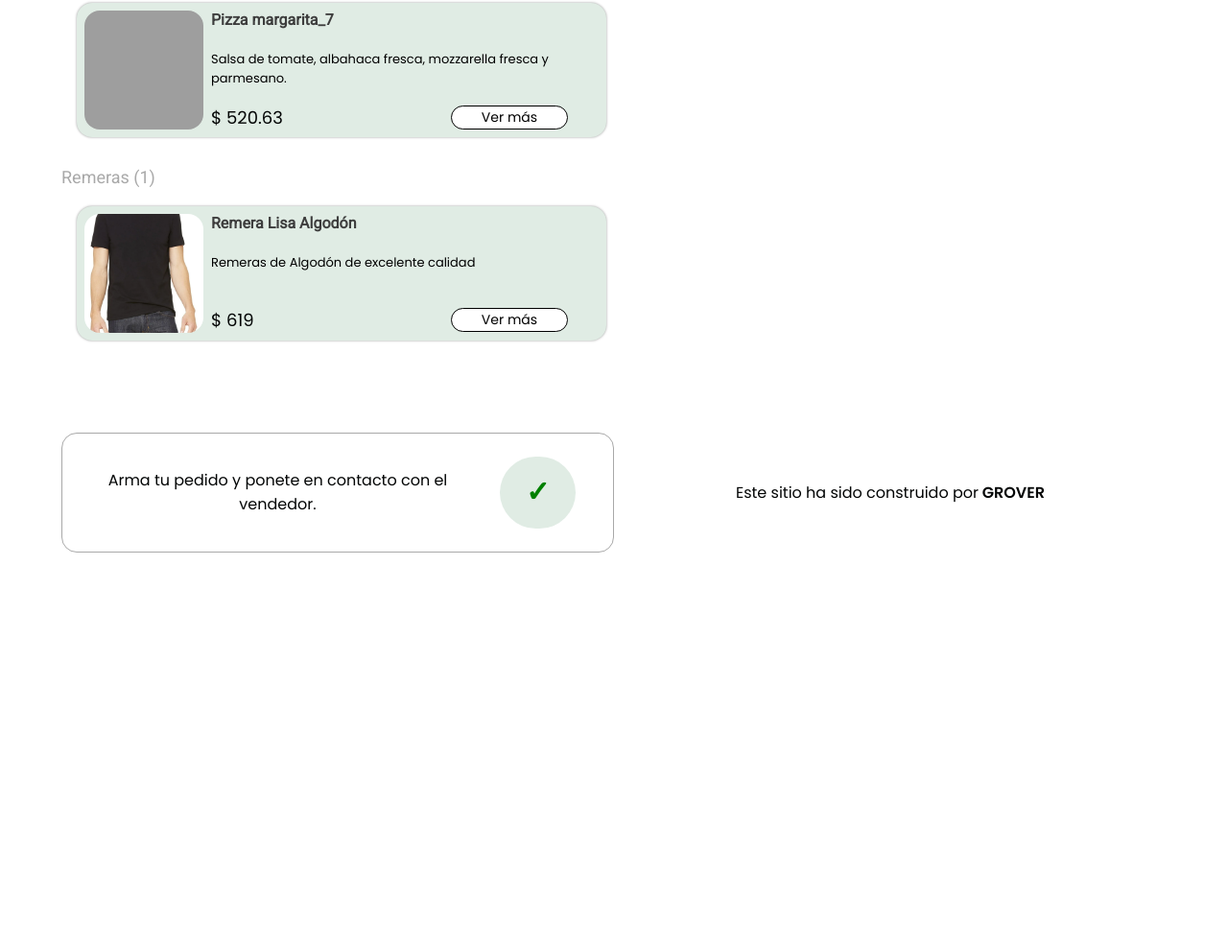
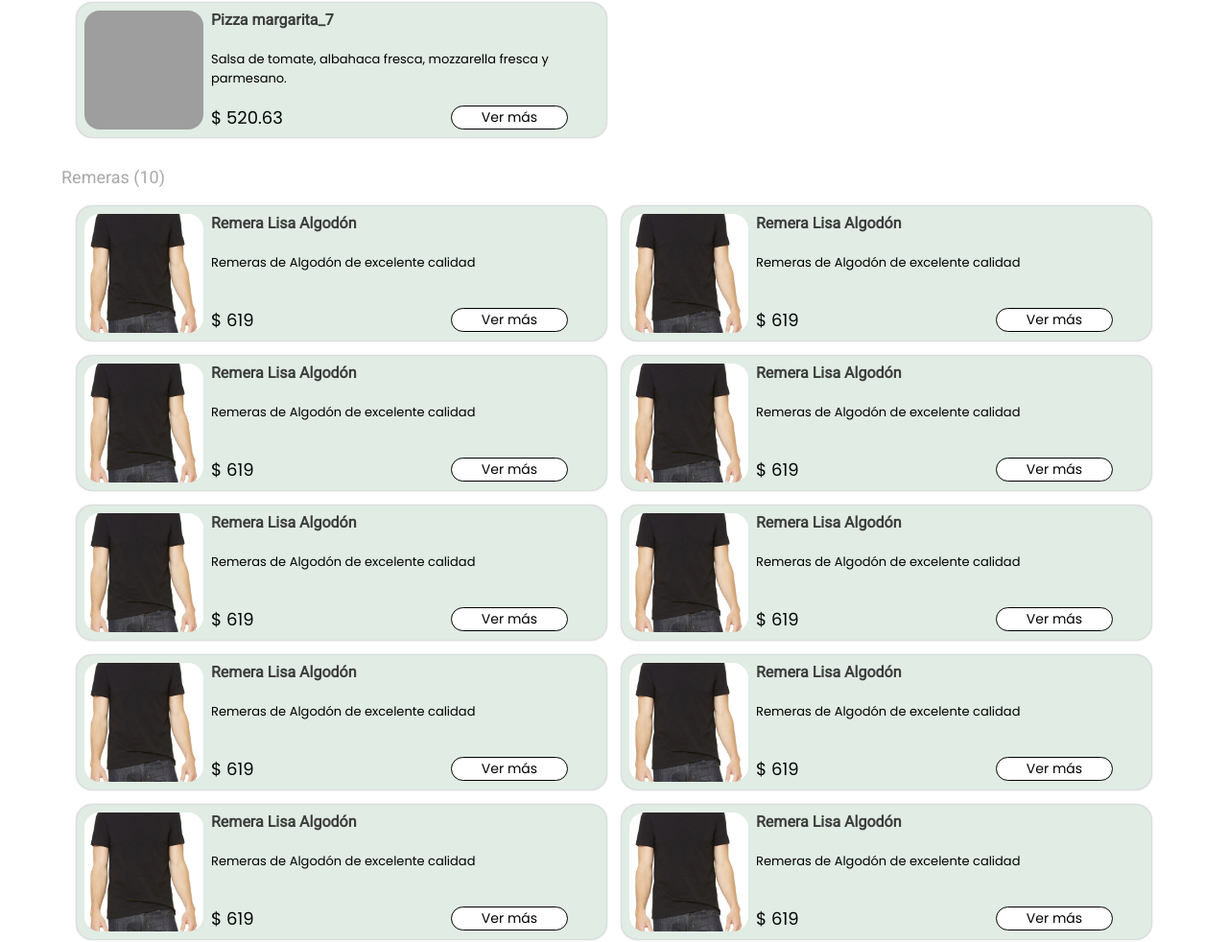
Before and after one commit to groverservices/grover-app, a plain HTML site: page result.html in a window 1280 px wide. Shown: the part 2749-3731 px from the top of the page at 96% size. Before the commit the page ends 3405 px from the top, so only its background shows below. Drawn offline with nearby package versions, Linux system fonts and the light colour scheme; grey boxes are pictures that could not be loaded.

Commit message:
another minor changes

```diff
--- a/js/owner.json
+++ b/js/owner.json
@@ -14,6 +14,5 @@
         {"platform": "facebook", "link": "facebook.com"},
         {"platform": "instagram", "link": "instagram.com"},
         {"platform": "twitter", "link": "twitter.com"}
-
     ]
 }
--- a/js/products.json
+++ b/js/products.json
@@ -147,5 +147,113 @@
             {"type": "list", "option": ["S", "M", "XXL"], "title": "Talle","price": [null, 31.90, 25.00] },
             {"type": "list", "option": ["Blanco", "Negro", "Gris"], "title": "Color","price": [75.00, null, null] }
         ]
+    },
+    {
+        "sku": 10,
+        "category": "Remeras",
+        "title": "Remera Lisa Algodón",
+        "image": "img/D_NQ_NP_2X_935701-MLA43747292279_102020-F.webp",
+        "description": "Remeras de Algodón de excelente calidad",
+        "price": 619.00,
+        "variants": [
+            {"type": "list", "option": ["S", "M", "XXL"], "title": "Talle","price": [null, 31.90, 25.00] },
+            {"type": "list", "option": ["Blanco", "Negro", "Gris"], "title": "Color","price": [75.00, null, null] }
+        ]
+    },
+    {
+        "sku": 10,
+        "category": "Remeras",
+        "title": "Remera Lisa Algodón",
+        "image": "img/D_NQ_NP_2X_935701-MLA43747292279_102020-F.webp",
+        "description": "Remeras de Algodón de excelente calidad",
+        "price": 619.00,
+        "variants": [
+            {"type": "list", "option": ["S", "M", "XXL"], "title": "Talle","price": [null, 31.90, 25.00] },
+            {"type": "list", "option": ["Blanco", "Negro", "Gris"], "title": "Color","price": [75.00, null, null] }
+        ]
+    },
+    {
+        "sku": 10,
+        "category": "Remeras",
+        "title": "Remera Lisa Algodón",
+        "image": "img/D_NQ_NP_2X_935701-MLA43747292279_102020-F.webp",
+        "description": "Remeras de Algodón de excelente calidad",
+        "price": 619.00,
+        "variants": [
+            {"type": "list", "option": ["S", "M", "XXL"], "title": "Talle","price": [null, 31.90, 25.00] },
+            {"type": "list", "option": ["Blanco", "Negro", "Gris"], "title": "Color","price": [75.00, null, null] }
+        ]
+    },
+    {
+        "sku": 10,
+        "category": "Remeras",
+        "title": "Remera Lisa Algodón",
+        "image": "img/D_NQ_NP_2X_935701-MLA43747292279_102020-F.webp",
+        "description": "Remeras de Algodón de excelente calidad",
+        "price": 619.00,
+        "variants": [
+            {"type": "list", "option": ["S", "M", "XXL"], "title": "Talle","price": [null, 31.90, 25.00] },
+            {"type": "list", "option": ["Blanco", "Negro", "Gris"], "title": "Color","price": [75.00, null, null] }
+        ]
+    },
+    {
+        "sku": 10,
+        "category": "Remeras",
+        "title": "Remera Lisa Algodón",
+        "image": "img/D_NQ_NP_2X_935701-MLA43747292279_102020-F.webp",
+        "description": "Remeras de Algodón de excelente calidad",
+        "price": 619.00,
+        "variants": [
+            {"type": "list", "option": ["S", "M", "XXL"], "title": "Talle","price": [null, 31.90, 25.00] },
+            {"type": "list", "option": ["Blanco", "Negro", "Gris"], "title": "Color","price": [75.00, null, null] }
+        ]
+    },
+    {
+        "sku": 10,
+        "category": "Remeras",
+        "title": "Remera Lisa Algodón",
+        "image": "img/D_NQ_NP_2X_935701-MLA43747292279_102020-F.webp",
+        "description": "Remeras de Algodón de excelente calidad",
+        "price": 619.00,
+        "variants": [
+            {"type": "list", "option": ["S", "M", "XXL"], "title": "Talle","price": [null, 31.90, 25.00] },
+            {"type": "list", "option": ["Blanco", "Negro", "Gris"], "title": "Color","price": [75.00, null, null] }
+        ]
+    },
+    {
+        "sku": 10,
+        "category": "Remeras",
+        "title": "Remera Lisa Algodón",
+        "image": "img/D_NQ_NP_2X_935701-MLA43747292279_102020-F.webp",
+        "description": "Remeras de Algodón de excelente calidad",
+        "price": 619.00,
+        "variants": [
+            {"type": "list", "option": ["S", "M", "XXL"], "title": "Talle","price": [null, 31.90, 25.00] },
+            {"type": "list", "option": ["Blanco", "Negro", "Gris"], "title": "Color","price": [75.00, null, null] }
+        ]
+    },
+    {
+        "sku": 10,
+        "category": "Remeras",
+        "title": "Remera Lisa Algodón",
+        "image": "img/D_NQ_NP_2X_935701-MLA43747292279_102020-F.webp",
+        "description": "Remeras de Algodón de excelente calidad",
+        "price": 619.00,
+        "variants": [
+            {"type": "list", "option": ["S", "M", "XXL"], "title": "Talle","price": [null, 31.90, 25.00] },
+            {"type": "list", "option": ["Blanco", "Negro", "Gris"], "title": "Color","price": [75.00, null, null] }
+        ]
+    },
+    {
+        "sku": 10,
+        "category": "Remeras",
+        "title": "Remera Lisa Algodón",
+        "image": "img/D_NQ_NP_2X_935701-MLA43747292279_102020-F.webp",
+        "description": "Remeras de Algodón de excelente calidad",
+        "price": 619.00,
+        "variants": [
+            {"type": "list", "option": ["S", "M", "XXL"], "title": "Talle","price": [null, 31.90, 25.00] },
+            {"type": "list", "option": ["Blanco", "Negro", "Gris"], "title": "Color","price": [75.00, null, null] }
+        ]
     }
 ]
--- a/style.css
+++ b/style.css
@@ -526,9 +526,17 @@ p.p-armar {
     transform: scale(1.03);
     cursor: pointer;
 }
-.fixed-cart-footer h1{
-    /* margin: top right bottom left */
+/*.fixed-cart-footer h1{
+    /* margin: top right bottom left
     margin: 0.4em 0;
+}*/
+body > div.container > section > p > svg{
+    color: var(--background-color);
+    height: 100%
+}
+body > div.container > section > p{ /* Text in fixed footer*/
+    color: var(--background-color);
+
 }
 #cart-modal .options-content h1{
     text-align: center;
```
Also changed, not shown: index.html (+7 -1 lines).
